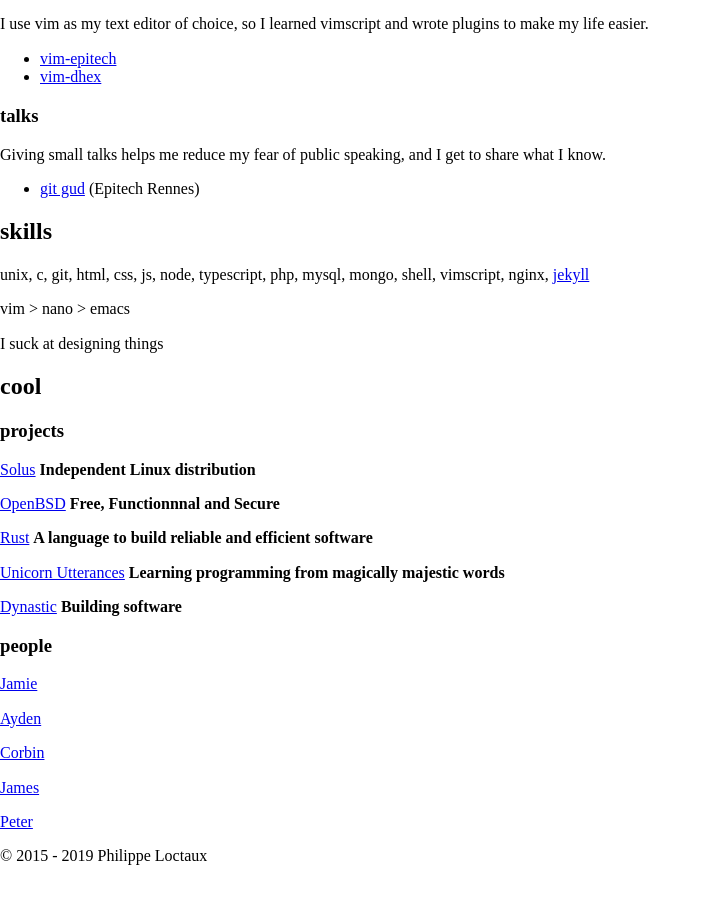
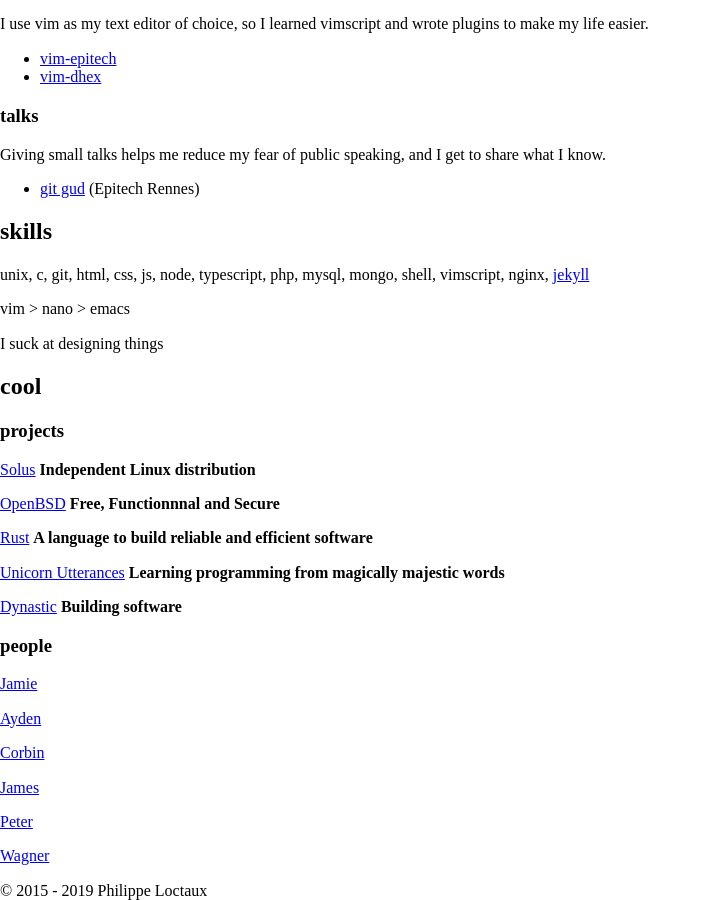
Before and after one commit to x4m3/plcom, a Jekyll site: the page built from index.markdown, in a window 1280 px wide and 900 px high, scrolled down 744 px. Shown: the whole window, without its empty margins (0-711 px from the left). Built offline with Jekyll 4.4.1, drawn with Linux system fonts in a browser that asks for light colours; before the commit the page ends 1610 px from its top, so only the background shows below that.

Commit message:
added Wagner (url might change)

```diff
--- a/index.markdown
+++ b/index.markdown
@@ -81,3 +81,5 @@
 [James](https://jfenn.me)
 
 [Peter](https://petersoboyejo.com)
+
+[Wagner](https://wagnerwave.dev)
```
